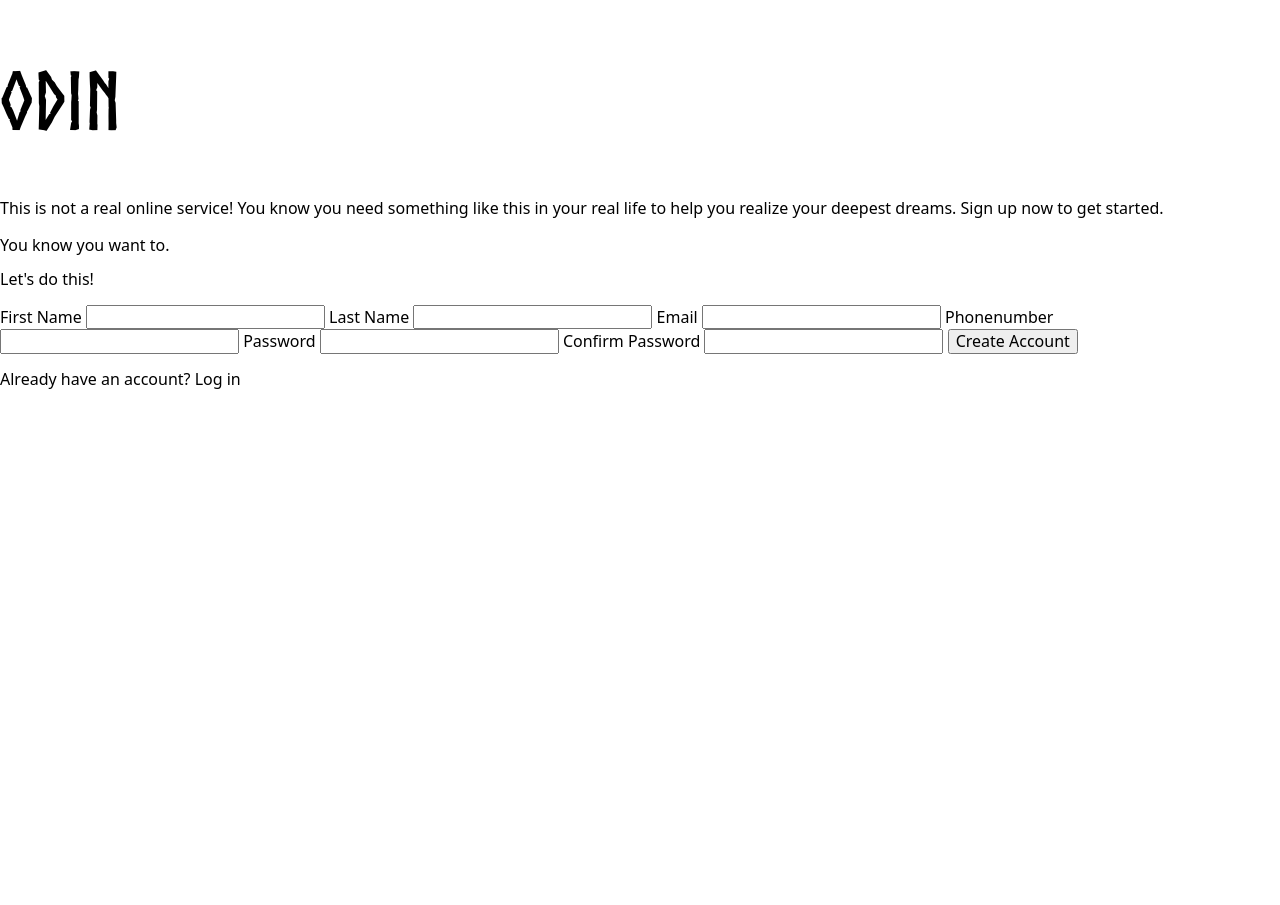
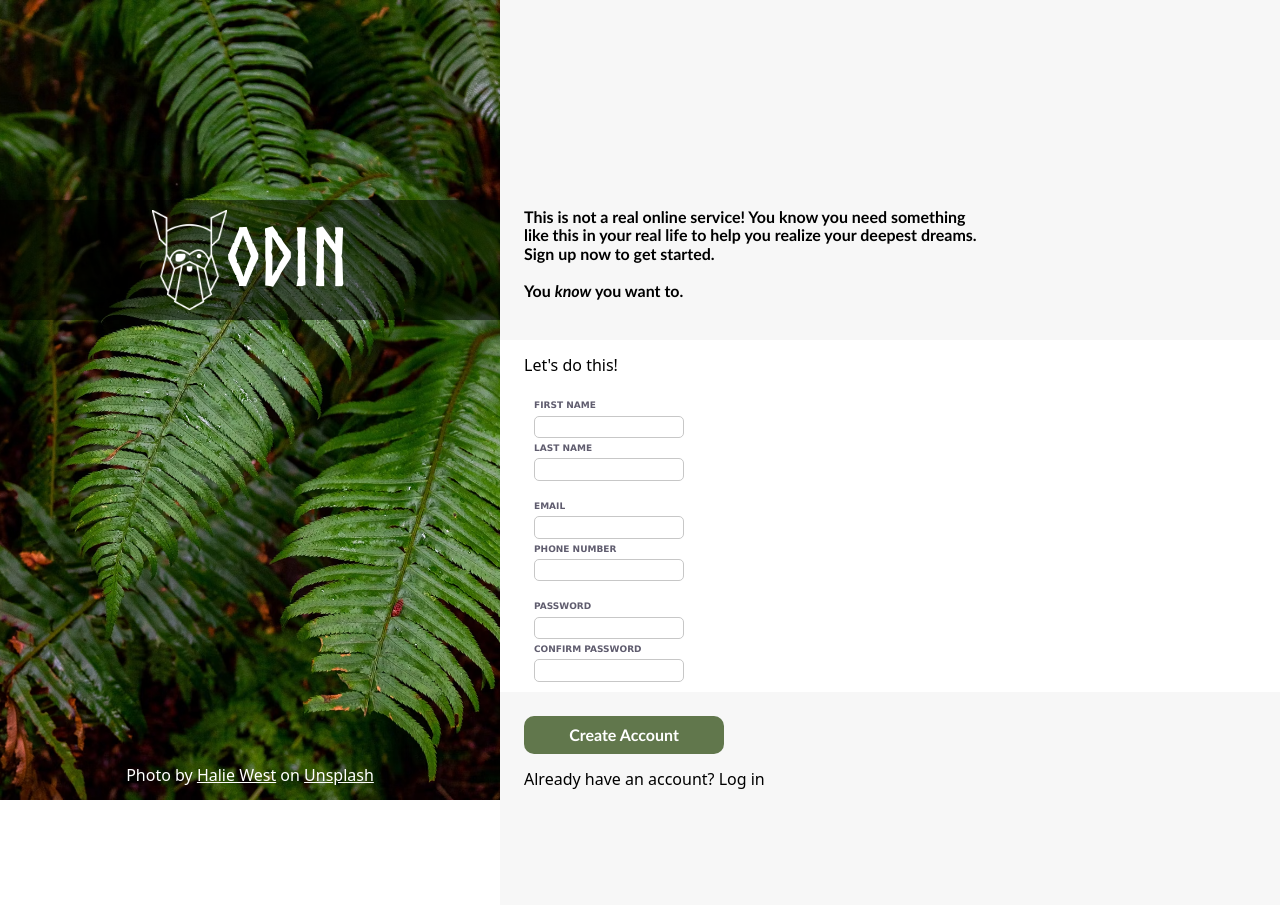
Before and after one commit to postprovincial/sign-up-form, a website: page index.html in a window 1280 px wide. Before the commit the page ends 800 px from the top, so only its background shows below. Drawn offline with nearby package versions, Linux system fonts and the light colour scheme.

Commit message:
Good enough, background broken and forms not aligned

```diff
--- a/index.html
+++ b/index.html
@@ -9,38 +9,56 @@
 </head>
 <body>
     <div class="container">
+        <div class="splash">
+            <div class = "logo">
+                <img src="./assets/odin-lined.png" alt="">
                 <h1>ODIN</h1>
+            </div>
+            <div class = "splash-text">
+                <p>Photo by <span style="text-decoration: underline;">Halie West</span> on <span style="text-decoration: underline;">Unsplash</span></p>
+            </div>
+        </div>
+        <div class ="formbox">
+            <div class="text-div">
                 <p>
                     This is not a real online service!
                     You know you need something like this in your real life to help you realize your deepest dreams.
+                    <br>
                     Sign up now to get started.
                     <br>
                     <br>
-            You know you want to.
+                    You <i>know</i> you want to.
                 </p>
+            </div>
+            <div class ="form-div">
                 <p>
                     Let's do this!
                 </p>
 
-        <form action="" method="get" class="sign-up-form">
+                <form action="" method="get" class="name-form">
                     <label for="first-name">First Name</label>
                     <input id="first-name" name="first-name" type="text"/>
 
                     <label for="last-name">Last Name</label>
                     <input id="last-name" name="last-name" type="text"/>
-
+                </form>
+                <form action="" method="get" class="email-phone-form">
                     <label for="email">Email</label>
                     <input id="email" name="email" type="text">
 
-            <label for="phonenumber">Phonenumber</label>
+                    <label for="phonenumber">Phone Number</label>
                     <input type="tel" name="phonenumber" id="phonenumber">
-
+                </form>
+                <form action="" method="get" class="password-form">
                     <label for="password">Password</label>
                     <input type="password" name="password" id="password">
 
                     <label for="confirm-password">Confirm Password</label>
                     <input type="password" name="confirm-password" id="confirm-password">
-
+                </form>
+            </div>
+            <div class = "buttons-div">
+                <form action="" method="get" class="submit-button">
                     <button type="submit">Create Account</button>
                 </form>
 
@@ -48,5 +66,7 @@
                     Already have an account? Log in
                 </p>
             </div>
+        </div>
+    </div>
 </body>
 </html>
--- a/styles/styles.css
+++ b/styles/styles.css
@@ -4,13 +4,154 @@
 }
 
 h1{
+    padding: 0;
+    margin: 0;
     font-family:'Norse-Bold';
     font-size: 500%;
+    color: white;
 }
 
+html, body {
+    height: 100%;
+    margin: 0;
+    padding: 0;
+}
 .container{
     margin: 0;
     padding: 0;
- /*   display: flex;
-   flex-direction: row;*/
+    display: flex;
+    flex-direction: row;
+    justify-content: baseline;
+    min-height: 100%;
+    width: 100%;
 }
+
+.splash{
+    position: relative; /* Needed for proper background sizing */
+    padding-top: 25vh;
+    display: flex;
+    flex-direction: column;
+    justify-content: space-between;
+    color: white;
+    min-width: 500px;
+    height:100vh;
+    width: 40px;
+    background-image: url("../assets/photo-1585202900225-6d3ac20a6962.avif");
+    background-size: cover;
+    background-position: center;
+    background-repeat: no-repeat;
+}
+
+.splash-text{
+    display: flex;
+    flex-direction: column;
+    align-items: center;
+}
+
+.logo{
+    display: flex;
+    flex-direction: row;
+    justify-content: center;
+    background-color: rgba(0,0,0,0.5);
+    padding: 10px;
+ /*   background-image: url("../assets/odin-lined.png");
+    background-repeat: no-repeat;
+    background-size: contain;*/
+}
+
+img{
+    margin: 0;
+    padding: 0;
+    height: 100px;
+    width: auto;
+}
+
+button,
+input,
+select,
+textarea{
+    font-family:'Trebuchet MS', 'Lucida Sans Unicode', 'Lucida Grande', 'Lucida Sans', Arial, sans-serif;
+    box-sizing: border-box;
+}
+
+.name-form,
+.email-phone-form,
+.password-form {
+    display: flex;
+    flex-direction: column; /* Stack vertically instead of horizontally */
+    padding: 10px;
+    gap: 5px; /* Adds space between label and input */
+}
+
+
+input{
+    appearance: none;
+    border-style:solid;
+    border-width: 1px;
+    border-color: rgb(199, 199, 199);
+    border-radius: 5px;
+    width: 150px;
+    display: block;
+}
+
+.formbox{
+    margin: 0px;
+    padding: 0;
+    display: flex;
+    flex-direction: column;
+    justify-content: space-between;
+    flex-grow: 1;
+}
+
+form{
+    display: flex;
+    flex-direction: column;
+}
+
+.text-div{
+    text-align:left;
+    padding-top: 24vh;
+    padding-left: 24px;
+    padding-bottom: 24px;
+    background-color: rgb(247, 247, 247);
+}
+
+.form-div{
+    background-color: white;
+    padding-left: 24px;
+}
+
+.buttons-div{
+    padding-left: 24px;
+    padding-top: 24px;
+    padding-bottom: 100px;
+    background-color: rgb(247, 247, 247);
+}
+
+.formbox .text-div{
+    display: flex;
+    text-wrap: balance;
+}
+
+.formbox .text-div p{
+    font-family: 'Trebuchet MS', 'Lucida Sans Unicode', 'Lucida Grande', 'Lucida Sans', Arial, sans-serif;
+    font-weight: bold;
+}
+
+.submit-button button{
+    width: 200px;
+    padding: 10px;
+    background-color: rgb(97, 119, 76);
+    border-radius: 10px;
+    border-style: none;
+    color: white;
+    font-weight: bold;
+}
+
+.form-div label{
+    font-family:Verdana, Geneva, Tahoma, sans-serif;
+    font-weight: bolder;
+    font-size: xx-small;
+    text-transform: uppercase;
+    color: rgb(95, 92, 110);
+}
```
Also changed, not shown: assets/odin-lined.png (added), assets/photo-1585202900225-6d3ac20a6962.avif (added), assets/sign-up-form.png (added). Lines whose indentation alone changed are shown as unchanged.
